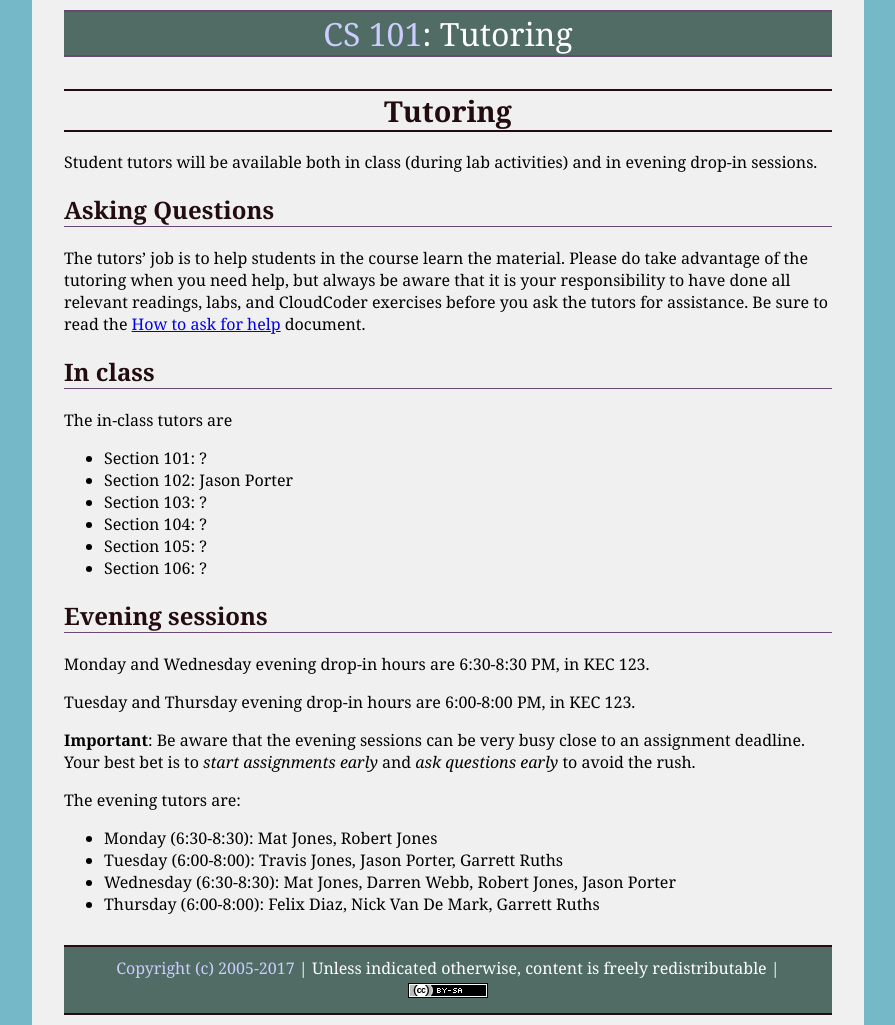
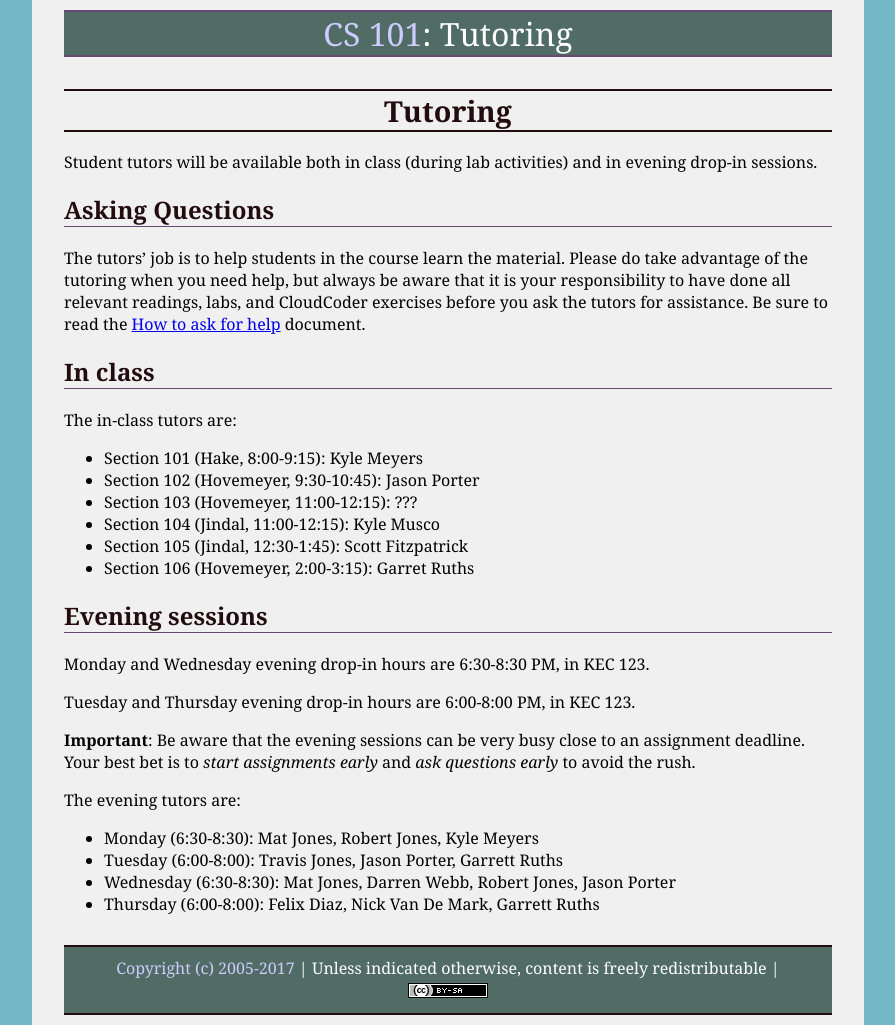
Before and after one commit to ycpcs/cs101-spring2017, a Jekyll site: the page built from tutoring.md, in a window 1280 px wide. Shown: the whole page, without its empty margins (192-1087 px from the left). Built offline with Jekyll 4.4.1, drawn with Linux system fonts in a browser that asks for light colours.

Commit message:
updated tutoring schedule

```diff
--- a/tutoring.md
+++ b/tutoring.md
@@ -16,14 +16,14 @@ The tutors' job is to help students in the course learn the material.  Please do
 In class
 --------
 
-The in-class tutors are
+The in-class tutors are:
 
-* Section 101: ?
-* Section 102: Jason Porter
-* Section 103: ?
-* Section 104: ?
-* Section 105: ?
-* Section 106: ?
+* Section 101 (Hake, 8:00-9:15): Kyle Meyers
+* Section 102 (Hovemeyer, 9:30-10:45): Jason Porter
+* Section 103 (Hovemeyer, 11:00-12:15): ???
+* Section 104 (Jindal, 11:00-12:15): Kyle Musco
+* Section 105 (Jindal, 12:30-1:45): Scott Fitzpatrick
+* Section 106 (Hovemeyer, 2:00-3:15): Garret Ruths
 
 Evening sessions
 ----------------
@@ -36,7 +36,7 @@ Tuesday and Thursday evening drop-in hours are 6:00-8:00 PM, in KEC 123.
 
 The evening tutors are:
 
-* Monday (6:30-8:30): Mat Jones, Robert Jones
+* Monday (6:30-8:30): Mat Jones, Robert Jones, Kyle Meyers
 * Tuesday (6:00-8:00): Travis Jones, Jason Porter, Garrett Ruths
 * Wednesday (6:30-8:30): Mat Jones, Darren Webb, Robert Jones, Jason Porter
 * Thursday (6:00-8:00): Felix Diaz, Nick Van De Mark, Garrett Ruths
```
